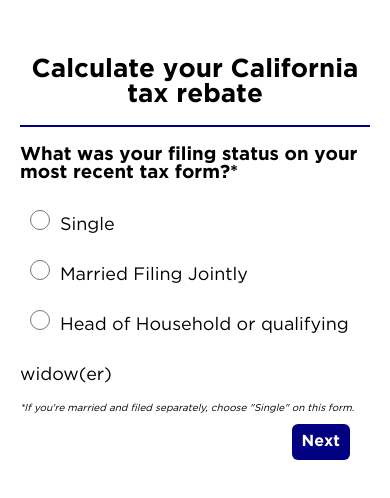
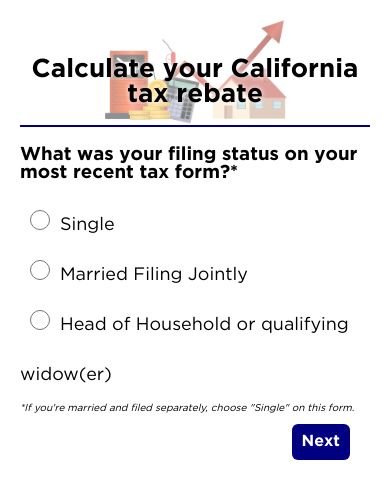
Before and after one commit to abcotvdata/ca-tax-rebate-calculator, a plain HTML site: page index.html in a window 390 px wide. Drawn offline with Linux system fonts and the light colour scheme.

Commit message:
add illustration

```diff
--- a/css/styles.css
+++ b/css/styles.css
@@ -62,24 +62,21 @@ img {
    }
 
 .background {
-   position: absolute;
+   position: fixed;
    opacity: 1;
-   top: 78%;
+   top: 2vh;
    width: 100%;
    left: 0px;
    z-index: -1;
+   opacity: 0.5;
 }
 
    .innerbackground {
-      max-width: 750px;
+      max-width: 200px;
       margin: auto;
 
    }
 
-   .bigbackground {
-      width: 100%;
-      display: none;
-   }
 
 .disclaimer {
    font-style: italic;
@@ -92,6 +89,7 @@ img {
    border-bottom: 2px solid navy;
    position: relative;
    text-align: center;
+   text-shadow: 0px 0px 5px white;
 }
 
 .questiontitle {
@@ -248,48 +246,7 @@ img {
 
 
 
-@media only screen and (min-width: 750px) {
-   .innerbackground {
-      display: none
 
-   }
-
-   .bigbackground {
-      display: block;
-   }
-
-
-}
-
-@media only screen and (max-width: 1200px) {
-
-   .background {
-      top: 80%;
-
-   }
-
-
-}
-
-@media only screen and (max-width: 900px) {
-
-   .background {
-      top: 75%;
-
-   }
-
-
-}
-
-@media only screen and (max-width: 750px) {
-
-   .background {
-      top: 70%;
-
-   }
-
-
-}
 
 
 @media only screen and (max-width: 600px) {
@@ -302,9 +259,6 @@ img {
       font-size: 13px;
    }
 
-   .background {
-      top: 65%;
-   }
 
    #filingstatus {
       margin-left: 0px;
@@ -326,9 +280,6 @@ img {
          top: 20px;
       }
 
-   .background {
-      top: 80%;
-   }
 
 }
 
@@ -358,4 +309,12 @@ img {
    .questiontitle {
       font-size: 20px;
    }
+
+   .background {
+      top: 5vh;
+   }
+
+   .innerbackground {
+      max-width: 300px;
+   }
 }
--- a/index.html
+++ b/index.html
@@ -119,12 +119,9 @@
 		</div>
 
 		<div class="background">
-			<!-- <div class="innerbackground">
-				<img src="img/bottom-color.png">
+			<div class="innerbackground">
+				<img src="img/rebate.png">
 			</div>
-			<div class="bigbackground">
-				<img src="img/bigbg-moved.png">
-			</div> -->
 
 		</div>
 	</div>
```
Also changed, not shown: img/Rebate.png (added).
